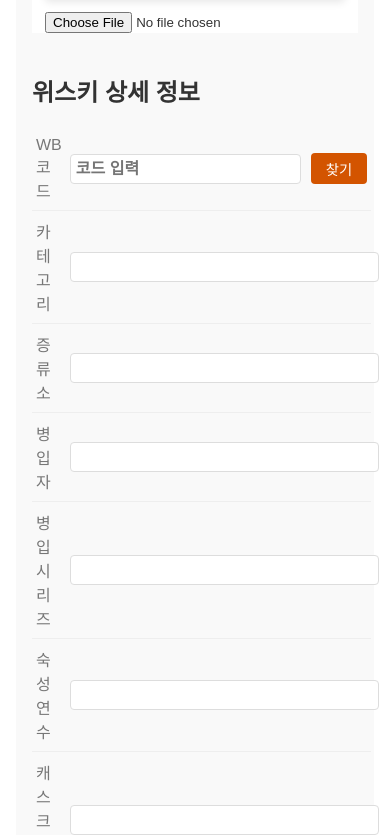
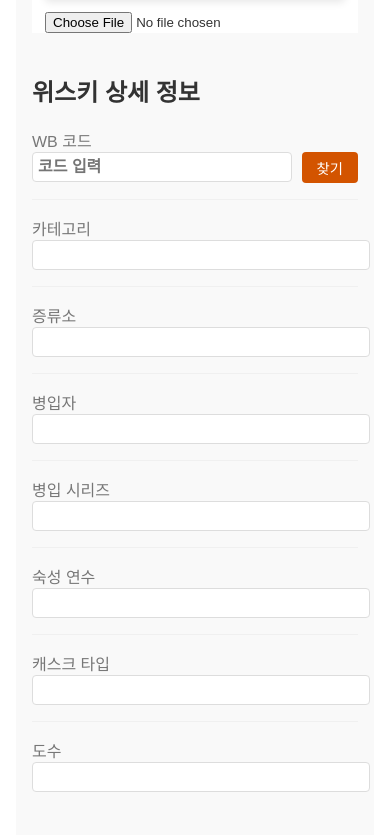
Before and after one commit to kyehyeonjun/whisky-gallery-frontend, a Vue app: page / in a window 390 px wide. Shown: the part 809-1644 px from the top of the page. Built offline with nearby package versions, Linux system fonts and the light colour scheme.

Commit message:
fix: Adjust info-table layout for mobile view

```diff
--- a/src/App.vue
+++ b/src/App.vue
@@ -316,11 +316,8 @@ interface Review {
   comment: string;
 }
 
-// 샘플 리뷰 데이터
-const reviews = ref<Review[]>([
-  { user: 'WhiskyLover99', rating: 90, date: '2024-05-20', aroma: '달콤한 셰리, 건포도, 약간의 오크향', taste: '풍부한 과일 케이크, 다크 초콜릿, 시나몬', finish: '길고 부드러우며 따뜻한 여운', comment: '전체적으로 매우 만족스러운 셰리 위스키. 재구매 의사 있음.' },
-  { user: 'MaltMate', rating: 87, date: '2024-05-18', aroma: '신선한 사과, 바닐라, 약간의 스파이스', taste: '꿀과 같은 단맛, 약간의 후추, 복합적인 맛', finish: '중간 길이의 깔끔한 마무리', comment: '데일리로 즐기기 좋은 위스키. 가격대비 훌륭하다.' }
-]);
+// 리뷰 데이터 (초기에는 비어 있음)
+const reviews = ref<Review[]>([]);
 
 // 플레이버 데이터
 const flavorData = {
@@ -806,7 +803,25 @@ button:hover { background-color: #e67e22; }
   }
 
   .info-table th, .info-table td {
-    padding: 8px 4px;
+    display: block;
+    width: 100%;
+    box-sizing: border-box;
+    padding: 0;
+    border: none;
+    text-align: left;
+  }
+
+  .info-table tr {
+    display: block;
+    padding-bottom: 1rem;
+    margin-bottom: 1rem;
+    border-bottom: 1px solid #f0f0f0;
+  }
+
+  .info-table tr:last-child {
+    border-bottom: none;
+    margin-bottom: 0;
+    padding-bottom: 0;
   }
 
   .final-rating-display p {
```
